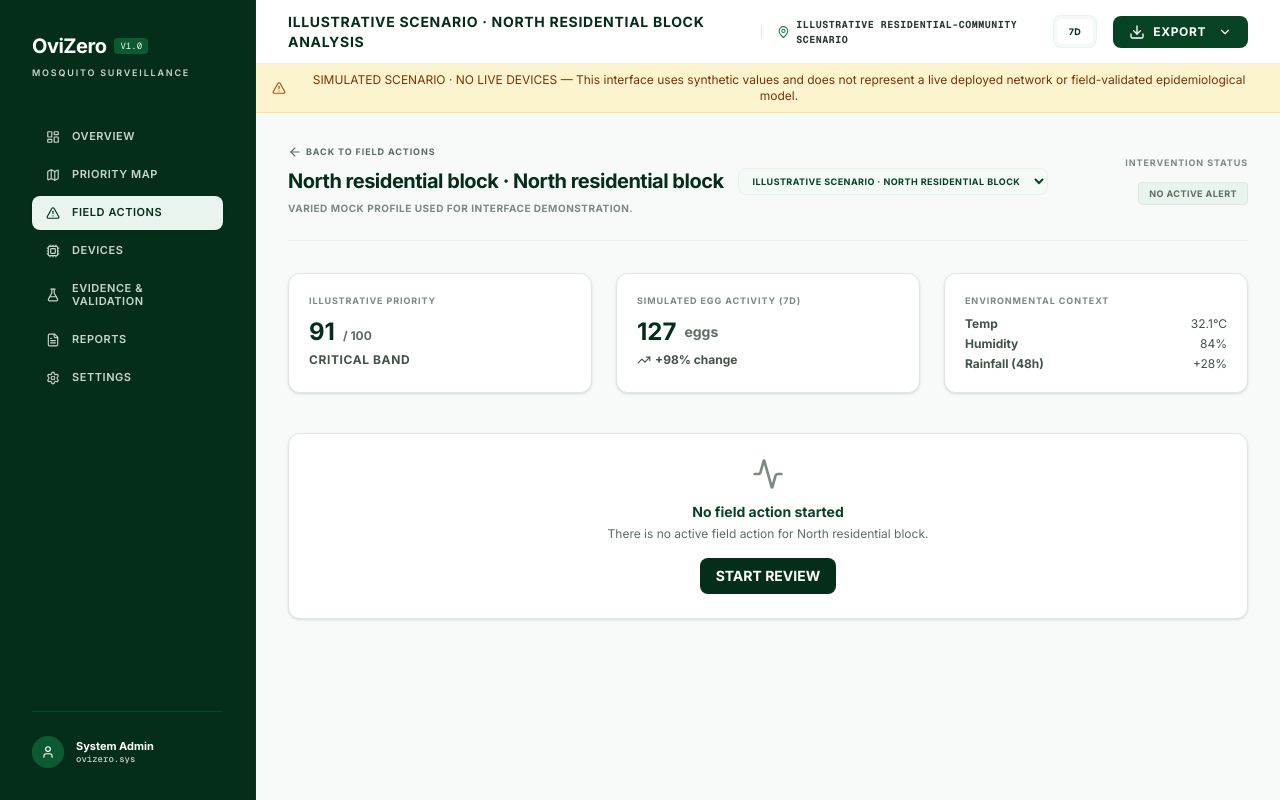
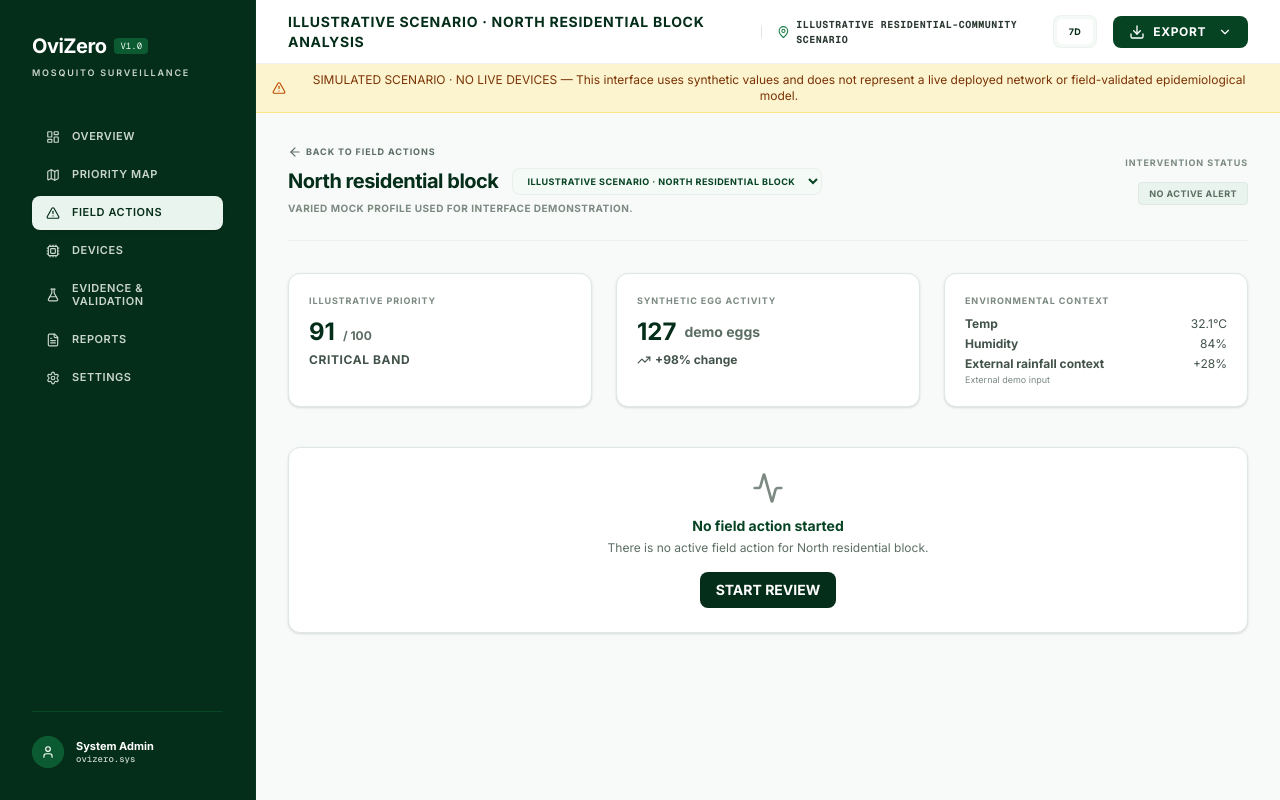
Before and after one commit to prowestjonny88/ovizero-dashboard-v1, a React (Vite) app: page / in a window 1280 px wide. Both pictures are taken after a click on the button "REVIEW & ASSIGN". Built offline with nearby package versions, Linux system fonts and the light colour scheme.

Commit message:
refactor: update intervention and verification workflow
Streamline the intervention follow-up process by refining labels, mandating complete verification forms, and utilizing demo-consistent timestamps for action logging.

```diff
--- a/src/components/PriorityZones.tsx
+++ b/src/components/PriorityZones.tsx
@@ -1,15 +1,9 @@
 import React from 'react';
-import { ZoneData, InterventionMap, InterventionStatus } from '../types';
+import { ZoneData, InterventionMap } from '../types';
 import { getTopPriorityZones, getInterventionForZone, getPilotDisplayLocationForMetricZone } from '../utils/dashboard';
 import { PILOT_NODES } from '../data';
-import InterventionStatusBadge from './interventions/InterventionStatusBadge';
 import {
-  CheckCircle,
-  TrendingUp,
-  Clock,
-  Activity,
   Compass,
-  ChevronRight,
   ShieldCheck
 } from 'lucide-react';
 
@@ -38,7 +32,7 @@ export default function PriorityZones({
           <span className="text-[9px] font-bold text-zinc-400 uppercase tracking-widest font-mono">Intervention Planning</span>
           <h1 className="text-xl font-extrabold text-zinc-950 tracking-tight mt-1">FIELD ACTIONS</h1>
           <p className="text-xs text-zinc-500 font-medium mt-1 mb-2">
-            Priority ordering uses simulated scenario values and provisional interface bands.
+            Human-reviewed inspection, assignment and follow-up workflow.
           </p>
         </div>
         <div className="flex items-center gap-2 bg-zinc-50 px-3.5 py-2 rounded-lg border border-zinc-150 text-[10px] font-mono font-bold text-zinc-500 uppercase tracking-wider">
--- a/src/components/ZoneDetail.tsx
+++ b/src/components/ZoneDetail.tsx
@@ -1,13 +1,9 @@
-import ScenarioPeriodLabel from "./ScenarioPeriodLabel";
 import React from 'react';
-import { getInterventionForZone, getDeviceForMetricZone, getPilotDisplayLocationForMetricZone } from '../utils/dashboard';
-import { DEVICES, PILOT_NODES, ZONES } from '../data';
-import EdgeAIEvidencePanel from './evidence/EdgeAIEvidencePanel';
-import RiskExplanationPanel from './evidence/RiskExplanationPanel';
+import { getInterventionForZone, getPilotDisplayLocationForMetricZone } from '../utils/dashboard';
+import { PILOT_NODES, ZONES } from '../data';
 import InterventionWorkflowPanel from './interventions/InterventionWorkflowPanel';
 import VerificationPanel from './interventions/VerificationPanel';
 import InterventionStatusBadge from './interventions/InterventionStatusBadge';
-import { getRiskBand } from '../utils/riskExplanation';
 import { ZoneData, InterventionMap } from '../types';
 import {
   ArrowLeft,
@@ -21,7 +17,6 @@ import {
   ChevronRight,
   ShieldAlert
 } from 'lucide-react';
-
 import { InterventionStatus, InterventionTransitionPayload, VerificationOutcome, InterventionVerificationMap, InterventionVerification } from '../types';
 
 interface ZoneDetailProps {
@@ -54,9 +49,10 @@ export default function ZoneDetail({
 
   // Custom SVG coordinates generator for specific zone trend
   const trendMax = 150;
-  const selectedZoneDevice = zone ? getDeviceForMetricZone(zone.id, PILOT_NODES, DEVICES) : null;
   const loc = zone ? getPilotDisplayLocationForMetricZone(zone.id, PILOT_NODES, zones) : null;
-  const displayName = loc ? `${loc.parentZone} · ${loc.sublocation}` : zone?.name;
+  const displayName = loc
+    ? (loc.parentZone === loc.sublocation ? loc.parentZone : `${loc.parentZone} · ${loc.sublocation}`)
+    : zone?.name;
 
   const getDisplayLocation = (zId: string, fallback: string) => {
     const l = getPilotDisplayLocationForMetricZone(zId, PILOT_NODES, zones);
@@ -94,7 +90,7 @@ export default function ZoneDetail({
           onClick={onBackToCommandCenter}
           className="bg-zinc-950 text-white px-5 py-2.5 rounded-lg text-[10px] font-bold uppercase tracking-wider hover:bg-zinc-800 cursor-pointer shadow-sm"
         >
-          Return to Priority Zones
+          Return to Field Actions
         </button>
       </div>
     );
@@ -155,10 +151,10 @@ export default function ZoneDetail({
         </div>
 
         <div className="bg-white rounded-xl border border-zinc-200 p-5 shadow-sm">
-          <h3 className="text-[9px] font-bold text-zinc-400 uppercase tracking-widest mb-2">Simulated Egg Activity (7D)</h3>
+          <h3 className="text-[9px] font-bold text-zinc-400 uppercase tracking-widest mb-2">Synthetic egg activity</h3>
           <div className="flex items-center gap-2">
             <span className="text-2xl font-bold text-zinc-950">{last}</span>
-            <span className="text-sm font-bold text-zinc-500">eggs</span>
+            <span className="text-sm font-bold text-zinc-500">demo eggs</span>
           </div>
           <div className="flex items-center gap-1 mt-1 text-xs font-bold text-zinc-600">
             <TrendingUp className="w-3.5 h-3.5" />
@@ -178,7 +174,10 @@ export default function ZoneDetail({
               <span>{zone.humidity}%</span>
             </div>
             <div className="flex justify-between text-xs text-zinc-600">
-              <span className="font-bold">Rainfall (48h)</span>
+              <div className="flex flex-col">
+                <span className="font-bold">External rainfall context</span>
+                <span className="text-[9px] text-zinc-400 mt-0.5">External demo input</span>
+              </div>
               <span>{zone.rainfall}</span>
             </div>
           </div>
--- a/src/components/interventions/InterventionWorkflowPanel.tsx
+++ b/src/components/interventions/InterventionWorkflowPanel.tsx
@@ -261,7 +261,7 @@ export default function InterventionWorkflowPanel({ zone, record, onCreate, onTr
                 <p className="text-xs text-indigo-800 font-medium">Findings:</p>
                 <p className="text-xs text-indigo-700 bg-white/50 p-2 rounded italic">{record.findings || 'No findings recorded.'}</p>
                 <button onClick={handleAwaitingVerification} className="px-3 py-1.5 bg-indigo-600 text-white rounded text-xs font-bold hover:bg-indigo-700 mt-2">
-                  Move to Awaiting Verification
+                  CONTINUE TO FOLLOW-UP
                 </button>
               </div>
             )}
@@ -271,7 +271,7 @@ export default function InterventionWorkflowPanel({ zone, record, onCreate, onTr
                 <p className="text-sm font-bold text-purple-900 mb-1 flex items-center gap-2"><Clock size={16} /> Action logged. Follow-up observation is pending.</p>
                 <div className="p-3 bg-white border border-purple-100 rounded-lg text-xs text-zinc-600 flex items-start gap-2">
                   <Info size={14} className="text-purple-500 shrink-0 mt-0.5" />
-                  <p>Completing an action does not automatically lower the illustrative scenario index or mark the issue resolved. Follow-up observation is required.</p>
+                  <p>Completing an action does not automatically lower the illustrative intervention priority or mark the issue resolved. Follow-up observation is required.</p>
                 </div>
               </div>
             )}
@@ -290,7 +290,7 @@ export default function InterventionWorkflowPanel({ zone, record, onCreate, onTr
 
             {record.status === 'Activity increased' && (
               <div className="bg-orange-50 p-4 rounded-xl border border-orange-200">
-                <p className="text-sm font-bold text-orange-900 flex items-center gap-2"><AlertCircle size={16} /> Follow-up outcome recorded: Activity increased. Priority escalation recommended.</p>
+                <p className="text-sm font-bold text-orange-900 flex items-center gap-2"><AlertCircle size={16} /> Follow-up outcome recorded: Activity increased. Additional human review may be required.</p>
               </div>
             )}
 
--- a/src/components/interventions/VerificationPanel.tsx
+++ b/src/components/interventions/VerificationPanel.tsx
@@ -1,6 +1,7 @@
 import React, { useState } from 'react';
 import { InterventionVerification, InterventionRecord, VerificationOutcome, ZoneData } from '../../types';
-import { ShieldCheck, Activity, Calendar, User, FileText, CheckCircle, AlertCircle, ShieldAlert } from 'lucide-react';
+import { CheckCircle } from 'lucide-react';
+import { DEMO_SNAPSHOT_AT } from '../../utils/dashboard';
 
 interface VerificationPanelProps {
   zone: ZoneData;
@@ -33,8 +34,8 @@ export default function VerificationPanel({ zone, intervention, verification, on
   ].includes(intervention.status);
 
   const handleOutcome = (outcome: VerificationOutcome) => {
-    if (!inspectionResult || !officerNote) {
-      alert("Please fill in inspection result and reviewer note.");
+    if (!followUpDate || !inspector || !inspectionResult || !officerNote) {
+      alert("Please fill in follow-up date, inspector, inspection result, and reviewer note.");
       return;
     }
 
@@ -49,7 +50,7 @@ export default function VerificationPanel({ zone, intervention, verification, on
       evidencePhotoName: evidenceFilename,
       outcome,
       before: {
-        recordedAt: new Date().toISOString(),
+        recordedAt: DEMO_SNAPSHOT_AT,
         dataSource: 'Simulated',
         syntheticEggActivity: zone.syntheticEggActivity,
         eggActivityChange: zone.eggActivityChange,
@@ -57,7 +58,7 @@ export default function VerificationPanel({ zone, intervention, verification, on
         riskBand: zone.demoPriorityBand
       },
       after: {
-        recordedAt: new Date().toISOString(),
+        recordedAt: followUpDate ? new Date(followUpDate).toISOString() : new Date().toISOString(),
         dataSource: 'Manual Entry',
         syntheticEggActivity: afterEggCount ? parseInt(afterEggCount, 10) : null,
         eggActivityChange: null,
```
